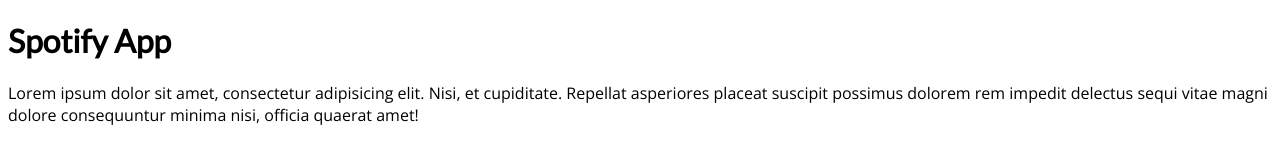
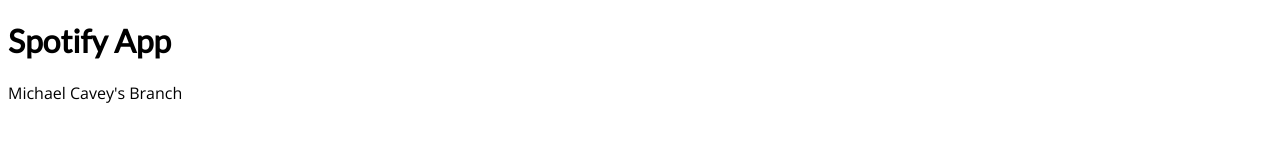
Before and after one commit to Blankenship-Daniel/cit261-spotify-app, a plain HTML site: page index.html in a window 1280 px wide. Drawn offline with nearby package versions, Linux system fonts and the light colour scheme; no server answers.

Commit message:
added mcavey paragaraph

```diff
--- a/index.html
+++ b/index.html
@@ -15,7 +15,7 @@
 <body>
     <div class="content">
         <h1>Spotify App</h1>
-        <p>Lorem ipsum dolor sit amet, consectetur adipisicing elit. Nisi, et cupiditate. Repellat asperiores placeat suscipit possimus dolorem rem impedit delectus sequi vitae magni dolore consequuntur minima nisi, officia quaerat amet!</p>
+        <p>Michael Cavey's Branch</p>
     </div>
     <!-- Place javascripts here -->
     <script src="js/requests.js"></script>
```
